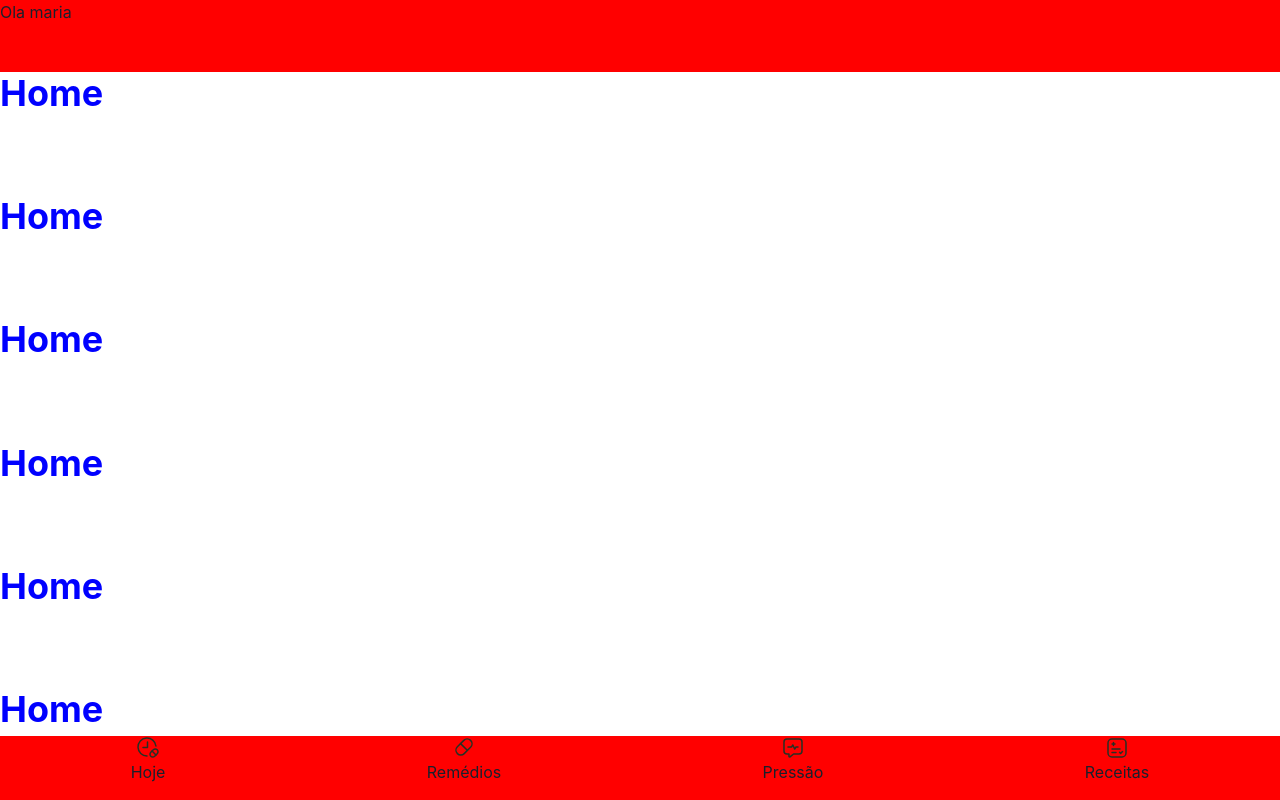
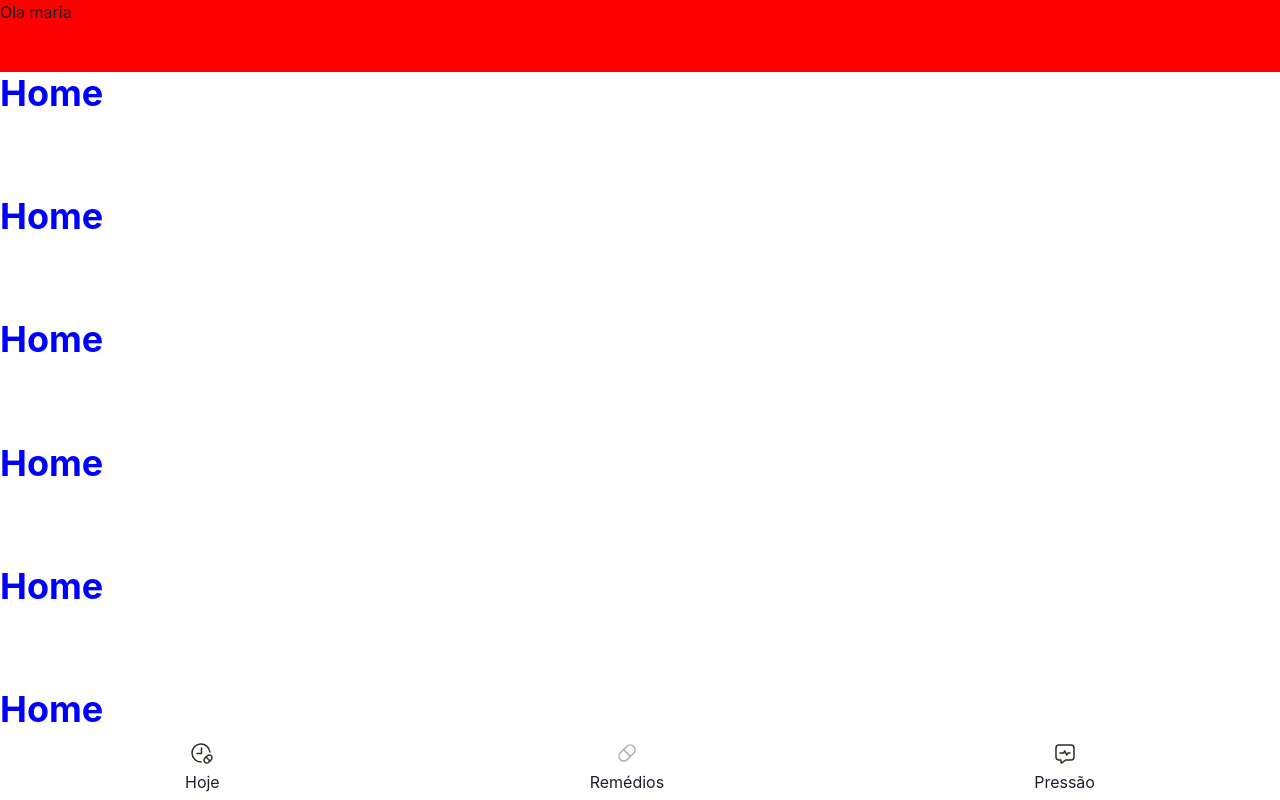
Before and after one commit to darkstudio-apps/contromed, a Next.js app: page / in a window 1280 px wide. Built offline with nearby package versions, Linux system fonts and the light colour scheme.

Commit message:
feat: add icons index control and create colors with theme

```diff
--- a/src/assets/icons/DrugsPillAddPlus.tsx
+++ b/src/assets/icons/DrugsPillAddPlus.tsx
@@ -1,16 +1,16 @@
-export default function DrugsPillAddPlus() {
+export function DrugsPillAddPlus() {
   return (
     <svg
       width="24"
       height="24"
       viewBox="0 0 24 24"
       fill="none"
+      stroke="var(--chakra-colors-menu-navigation-color)"
+      strokeWidth="1.5"
       xmlns="http://www.w3.org/2000/svg"
     >
       <path
         d="M15 14L8.60756 7.60754"
-        stroke="#263124"
-        strokeWidth="1.5"
         strokeLinecap="round"
         strokeLinejoin="round"
       />
@@ -18,11 +18,9 @@ export default function DrugsPillAddPlus() {
         fillRule="evenodd"
         clipRule="evenodd"
         d="M17.7849 12L18.5948 11.1901C20.4684 9.31647 20.4684 6.27878 18.5948 4.40519C16.7212 2.5316 13.6835 2.5316 11.8099 4.40519L5.40519 10.8099C3.5316 12.6835 3.5316 15.7212 5.40519 17.5948C7.27878 19.4684 10.3165 19.4684 12.1901 17.5948L17.7849 12Z"
-        stroke="#263124"
-        strokeWidth="1.5"
         strokeLinecap="round"
         strokeLinejoin="round"
       />
     </svg>
-  );
+  )
 }
--- a/src/assets/icons/DrugsPillClock.tsx
+++ b/src/assets/icons/DrugsPillClock.tsx
@@ -1,4 +1,4 @@
-export default function DrugsPillClock() {
+export function DrugsPillClock() {
   return (
     <svg
       width="24"
@@ -38,5 +38,5 @@ export default function DrugsPillClock() {
         strokeLinejoin="round"
       />
     </svg>
-  );
+  )
 }
--- a/src/assets/icons/FolderMedicalCardCross.tsx
+++ b/src/assets/icons/FolderMedicalCardCross.tsx
@@ -1,4 +1,4 @@
-export default function FolderMedicalCardCross() {
+export function FolderMedicalCardCross({}) {
   return (
     <svg
       width="24"
@@ -45,5 +45,5 @@ export default function FolderMedicalCardCross() {
         strokeLinejoin="round"
       />
     </svg>
-  );
+  )
 }
--- a/src/assets/icons/HealthDocumentNotesCheckmark.tsx
+++ b/src/assets/icons/HealthDocumentNotesCheckmark.tsx
@@ -1,4 +1,4 @@
-export default function HealthDocumentNotesCheckmark() {
+export function HealthDocumentNotesCheckmark() {
   return (
     <svg
       width="24"
@@ -54,5 +54,5 @@ export default function HealthDocumentNotesCheckmark() {
         strokeLinejoin="round"
       />
     </svg>
-  );
+  )
 }
--- a/src/assets/icons/MenssageChatHeartbeat.tsx
+++ b/src/assets/icons/MenssageChatHeartbeat.tsx
@@ -1,4 +1,4 @@
-export default function MenssageChatHeartbeat() {
+export function MenssageChatHeartbeat() {
   return (
     <svg
       width="24"
@@ -24,5 +24,5 @@ export default function MenssageChatHeartbeat() {
         strokeLinejoin="round"
       />
     </svg>
-  );
+  )
 }
--- /dev/null
+++ b/src/assets/icons/index.ts
@@ -0,0 +1,5 @@
+export * from "./DrugsPillAddPlus"
+export * from "./DrugsPillClock"
+export * from "./FolderMedicalCardCross"
+export * from "./HealthDocumentNotesCheckmark"
+export * from "./MenssageChatHeartbeat"
--- a/src/layouts/MainNavigationLayout/MenuNavigation/index.tsx
+++ b/src/layouts/MainNavigationLayout/MenuNavigation/index.tsx
@@ -1,8 +1,5 @@
 import { Flex, Link } from "@chakra-ui/react"
-import DrugsPillAddPlus from "assets/icons/DrugsPillAddPlus"
-import DrugsPillClock from "assets/icons/DrugsPillClock"
-import HealthDocumentNotesCheckmark from "assets/icons/HealthDocumentNotesCheckmark"
-import MenssageChatHeartbeat from "assets/icons/MenssageChatHeartbeat"
+import {DrugsPillAddPlus, DrugsPillClock, MenssageChatHeartbeat} from "assets/icons"
 import LinkNext from "next/link"
 
 // interface IMenuNavigation {
@@ -24,11 +21,6 @@ const navItems = [
     icon: <MenssageChatHeartbeat />,
     label: "Pressão",
   },
-  {
-    href: "/recipe",
-    icon: <HealthDocumentNotesCheckmark />,
-    label: "Receitas",
-  },
 ]
 
 export function MenuNavigation() {
@@ -37,11 +29,12 @@ export function MenuNavigation() {
       width="100%"
       height="var(--menu-navigation-height)"
       justifyContent="space-around"
-      backgroundColor="red"
+      alignItems="center"
+      backgroundColor="white"
     >
       {navItems.map(({ href, icon, label }, index) => (
         <LinkNext key={index} href={href} passHref>
-          <Link display="flex" alignItems="center" flexDir="column">
+          <Link display="flex" alignItems="center" gap="0.25rem"  flexDir="column">
             {icon}
             <span>{label}</span>
           </Link>
--- a/src/styles/theme.ts
+++ b/src/styles/theme.ts
@@ -2,10 +2,9 @@ import { extendTheme } from "@chakra-ui/react"
 
 // TODO: Setar as cores e fonts do projeto
 const colors = {
-  brand: {
-    900: "#1a365d",
-    800: "#153e75",
-    700: "#2a69ac",
+  "menu-navigation": {
+    color: "#A7B4A4",
+    "accent-color": "#185716",
   },
 }
 
```
